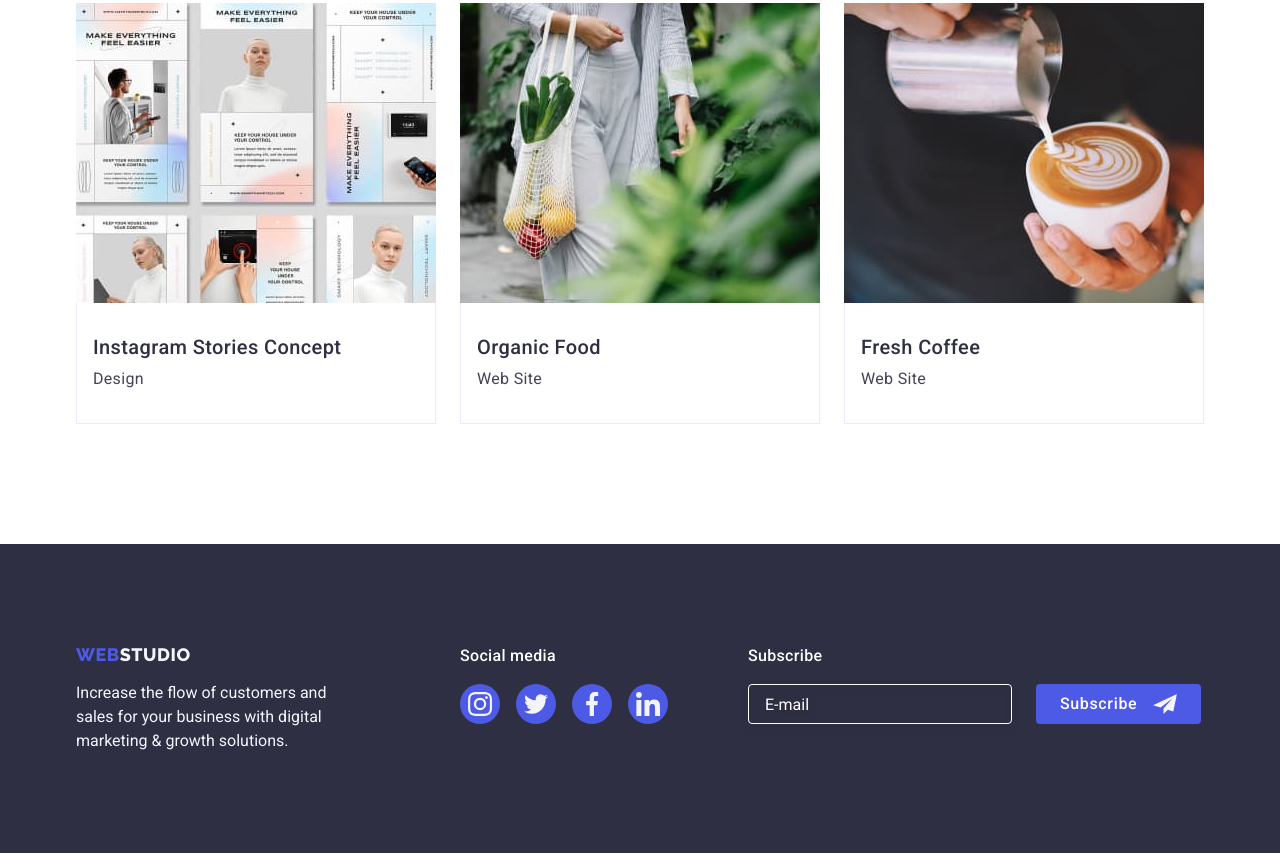
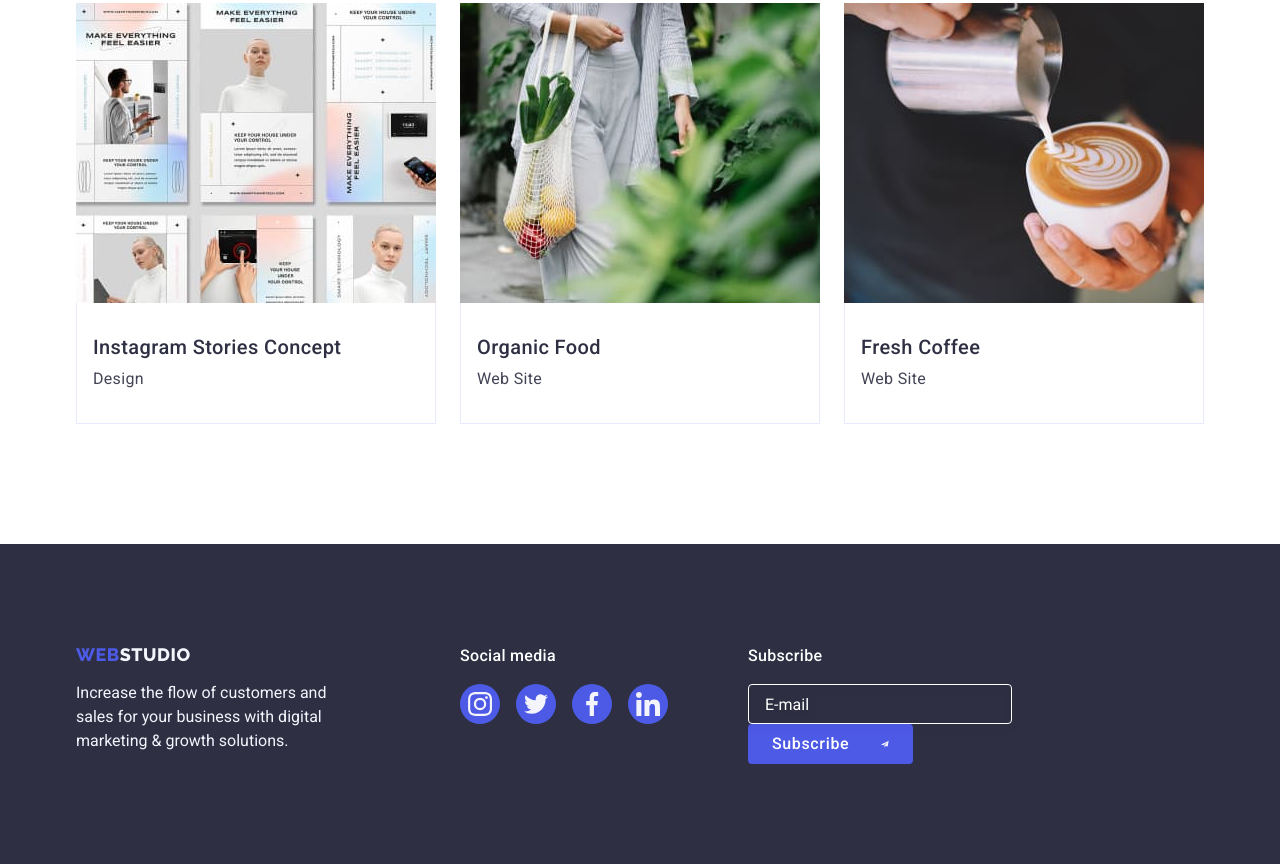
Before and after one commit to YevheniiaShen/hw-06, a plain HTML site: page portfolio.html in a window 1280 px wide. Shown: the part 1226-2090 px from the top of the page. Drawn offline with nearby package versions, Linux system fonts and the light colour scheme.

Commit message:
try or delete here

```diff
--- a/css/styles.css
+++ b/css/styles.css
@@ -584,6 +584,7 @@ img {
 }
 .icon-send{
   fill: #f4f4fd;
+  margin-left: 16px;
 }
 
 .btn {
--- a/portfolio.html
+++ b/portfolio.html
@@ -316,14 +316,16 @@
         <div class="subscribe-box">
           <p class="foot-socials-text">Subscribe</p>
           <form class="subcribe-form">
+            <label class="subcribe-label">
              <input class="subcribe-input" type="email" name="email" placeholder="E-mail" aria-label="email">
 
                  <button type="submit">
                       Subscribe
-                 <svg class="icon-send" width="24" height="20">
+                 <svg class="icon-send" width="24" height="24">
                       <use href="./images/icons.svg#icon-send"></use>
                  </svg>
                  </button>
+              </label>
             </form>
           </div>
 
```
Also changed, not shown: index.html (+1 -1 lines).
